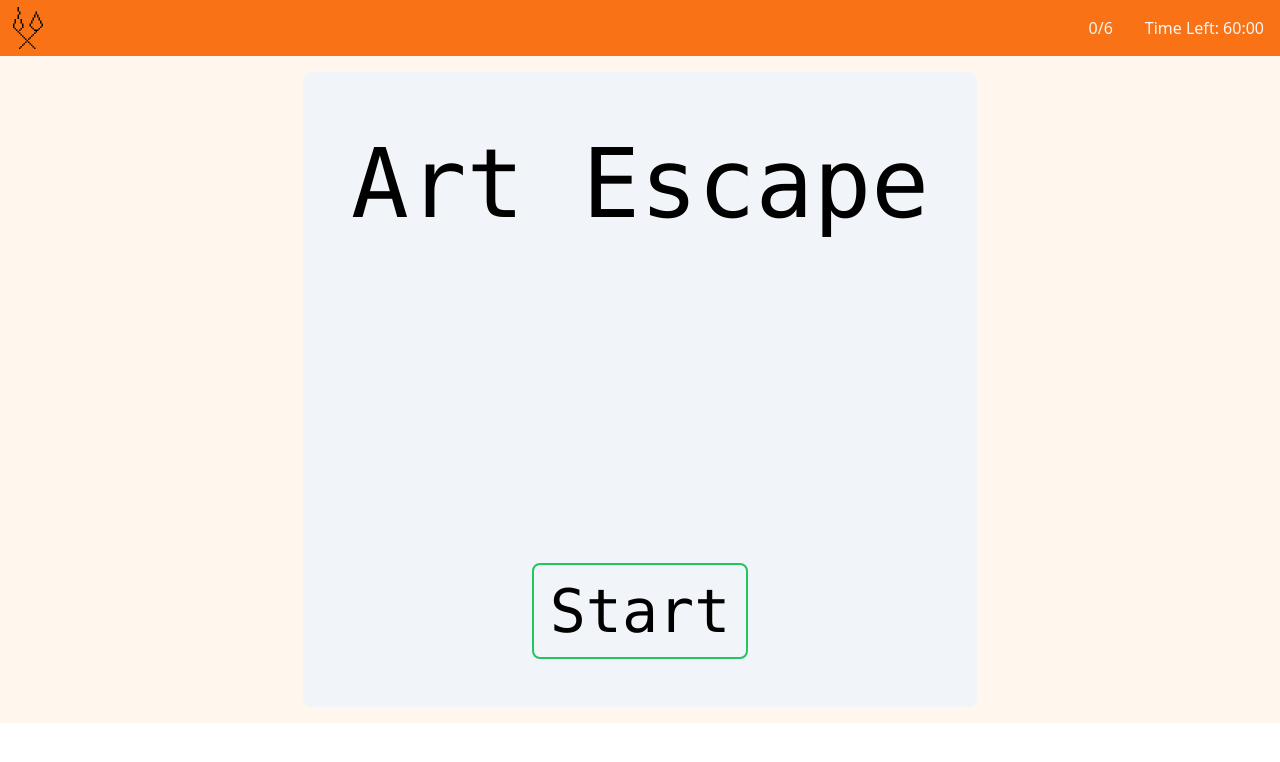
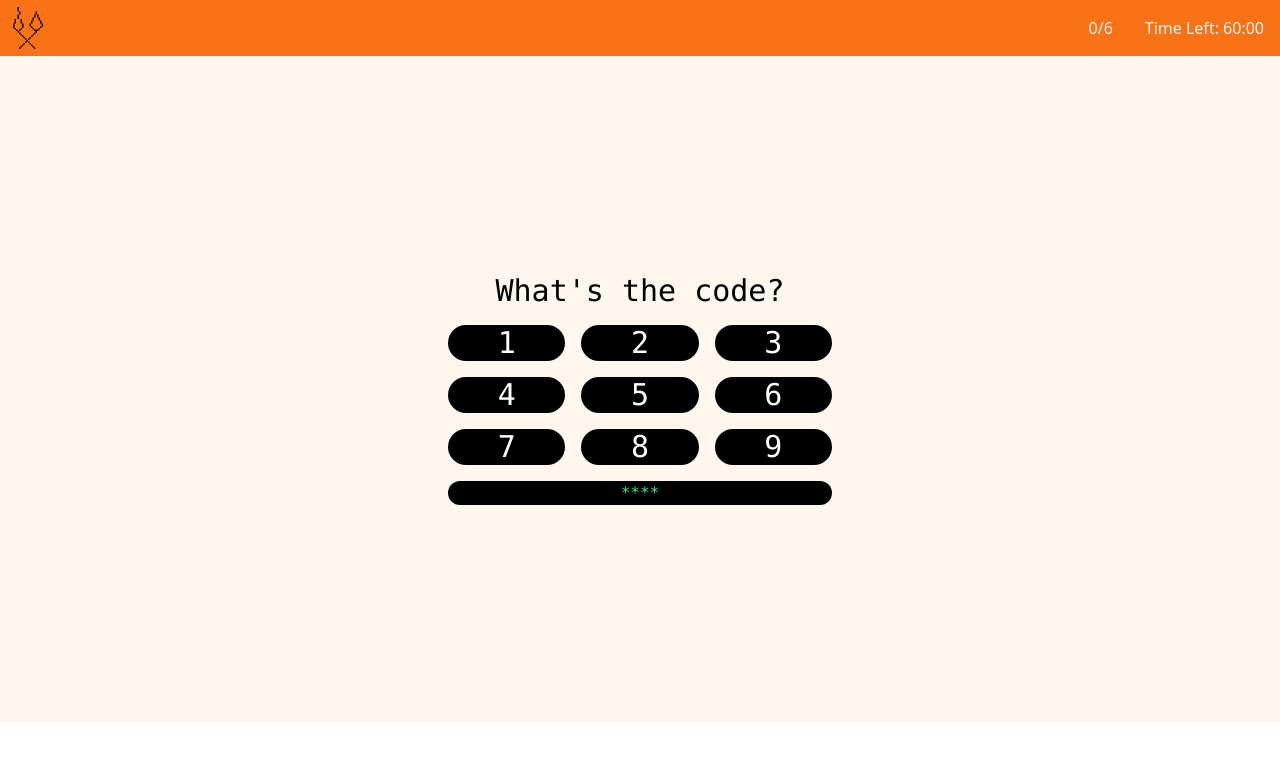
Before and after one commit to sjapaget/escape-game-react, a React (Vite) app: page / in a window 1280 px wide. Shown: the top 762 px of the page. Built offline with nearby package versions, Linux system fonts and the light colour scheme.

Commit message:
Add components for scene 2

```diff
--- a/src/App.jsx
+++ b/src/App.jsx
@@ -1,6 +1,7 @@
 import React, { useState } from 'react';
 import Start from "./components/Start";
 import Scene1 from "./components/Scene1";
+import Scene2 from "./components/Scene2";
 import EndScene from "./components/EndScene";
 import Nav from "./components/Nav";
 
@@ -30,7 +31,9 @@ function App() {
     <div className='h-screen'>
       <Nav scene={scene}/>
       <div className="flex flex-row justify-center h-5/6 p-4 bg-orange-50 font-mono">
-        {scene === 0 && <Start
+        {scene === 0  && <Scene2 />}
+
+        {scene === 1 && <Start
                            sceneChange={nextScene}
                            />
         }
@@ -41,7 +44,7 @@ function App() {
                           />
         }
 
-        {scene === 2 && <EndScene
+        {scene === 3 && <EndScene
                           endGame={recordEndTime}
                           start={startTime}
                           end={endTime}
--- /dev/null
+++ b/src/components/Scene2.jsx
@@ -0,0 +1,25 @@
+import { React } from "react";
+import Numpad from "./scene2-components/Numpad";
+
+function Scene2() {
+  return (
+    <div
+      className="
+        self-center
+      "
+    >
+      <h1
+        className="
+          text-center
+          text-3xl
+          mb-4
+        "
+      >
+        What's the code?
+      </h1>
+      <Numpad />
+    </div>
+  )
+}
+
+export default Scene2;
--- /dev/null
+++ b/src/components/scene2-components/Numpad.jsx
@@ -0,0 +1,34 @@
+import { React } from "react";
+import NumpadButton from "./NumpadButton";
+
+function Numpad() {
+
+  function generateButtons(numOfBtns) {
+    const digits = [];
+    for (let i = 0; i < numOfBtns; i++) {
+      digits.push(i + 1)
+    }
+
+    return digits.map(num => <NumpadButton digit={num} />)
+  }
+  const buttons = generateButtons(9)
+
+  return (
+    <div className="grid grid-cols-3 gap-4 w-96">
+      {buttons}
+      <div
+        className="
+          col-span-full
+          rounded-full
+          text-center
+          bg-black
+          text-green-400">
+        <p>
+          ****
+        </p>
+      </div>
+    </div>
+  )
+}
+
+export default Numpad
--- /dev/null
+++ b/src/components/scene2-components/NumpadButton.jsx
@@ -0,0 +1,26 @@
+import { React } from "react";
+
+function NumpadButton(props) {
+  const { digit } = props
+  return (
+    <div
+    className="
+      rounded-full
+      bg-black
+      text-white
+      text-center
+      hover:text-green-400
+      hover:shadow-lg
+      hover:cursor-pointer"
+    >
+      <p
+        className="
+          text-3xl"
+      >
+        {digit}
+      </p>
+    </div>
+  )
+}
+
+export default NumpadButton
```
